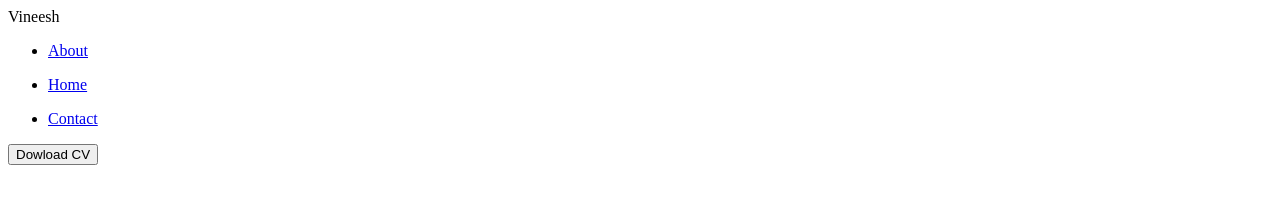
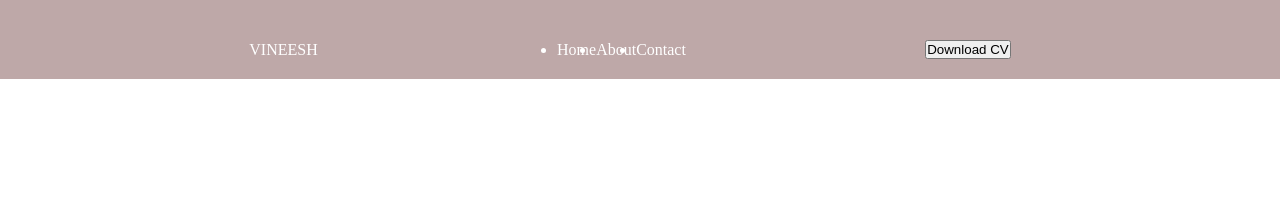
Before and after one commit to Vineesh-C/html_css, a plain HTML site: page index.html in a window 1280 px wide. Drawn offline with Linux system fonts and the light colour scheme.

Commit message:
Html css portfoliio

```diff
--- a/index.html
+++ b/index.html
@@ -4,33 +4,28 @@
     <meta charset="UTF-8">
     <meta http-equiv="X-UA-Compatible" content="IE=edge">
     <meta name="viewport" content="width=device-width, initial-scale=1.0">
-    <title>Document</title>
+    <title>Vineeshcle Portfolio</title>
     <link rel="stylesheet" href="style.css">
 </head>
 <body>
     <header>
         <div>
-    <Span>Vineesh</Span>
+            <span>VINEESH</span>
         </div>
         <div>
             <ul>
                 <li>
+                    <a href="#">Home</a>
+                </li>
+                <li>
                     <a href="#">About</a>
                 </li>
-        </ul>
-        <ul>
-            <li>
-                <a href="#">Home</a>
-            </li>
-        </ul>
-        <ul>
                 <li>
                     <a href="#">Contact</a>
                 </li>
             </ul>
         </div>
-
-    <button>Dowload CV</button>
+        <button>Download CV</button>
     </header>
 </body>
 </html>
--- a/style.css
+++ b/style.css
@@ -0,0 +1,29 @@
+*{
+    margin: 0px;
+    padding: 0px;
+    box-sizing: border-box;
+}
+
+header {
+
+    background-color: rgb(190, 168, 168);
+    padding: 40px 30px 20px 10px;
+    color: white;
+    display: flex;
+    justify-content: space-evenly;
+    align-items: center;
+}
+
+ul{
+    display: flex;
+
+}
+
+ul li {
+
+}
+
+ul li a{
+   color: white;
+   text-decoration: none;
+}
```
Lines whose indentation alone changed are shown as unchanged.
